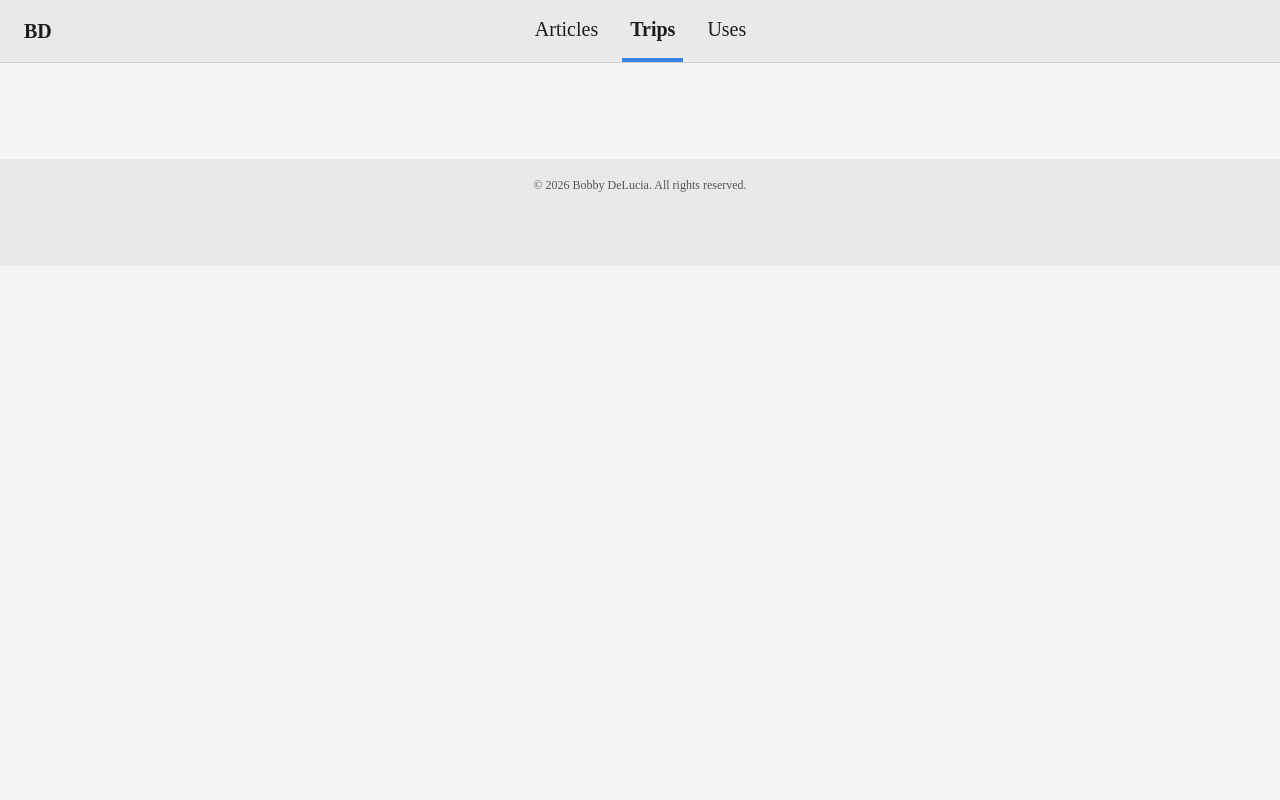
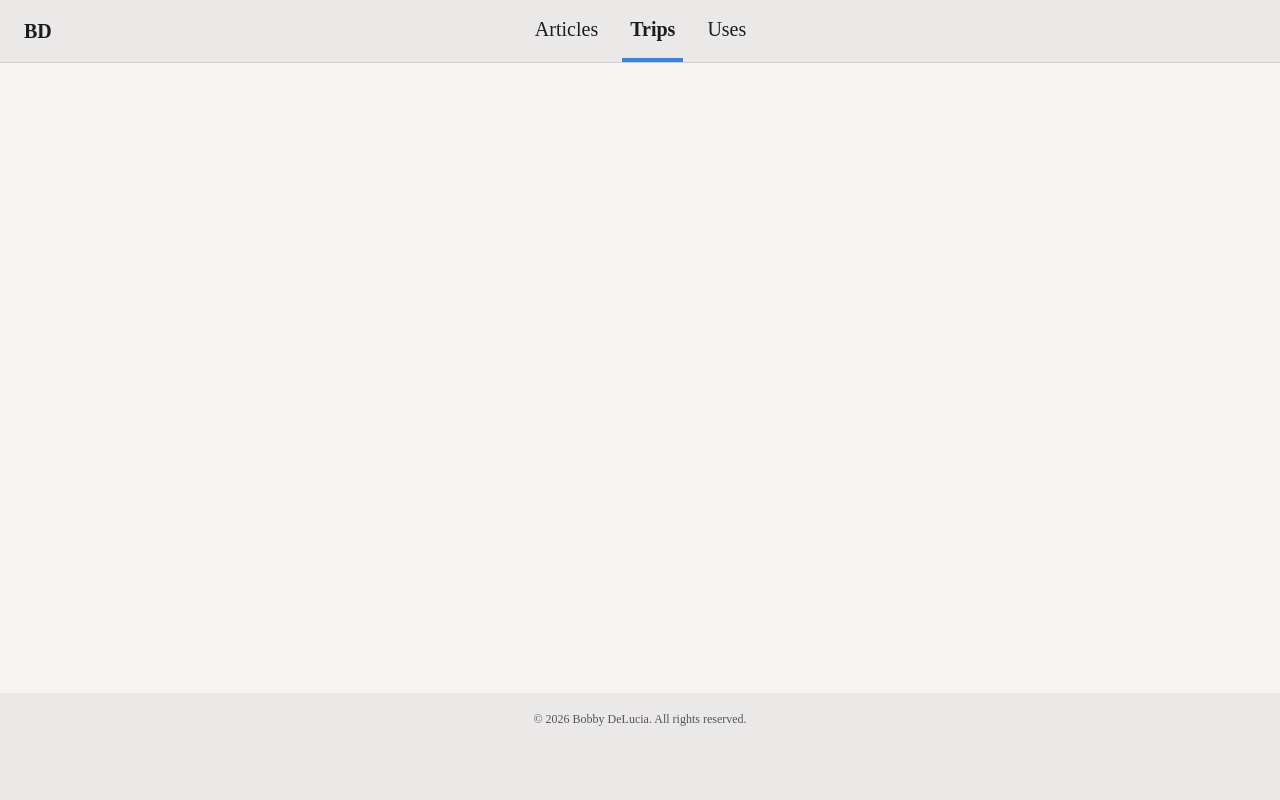
Before and after one commit to bdelucia/bobbeh.io, an Astro site: page /trips in a window 1280 px wide. Built offline with nearby package versions, Linux system fonts and the light colour scheme; Astro itself is replaced by a stand-in of ours; some packages are replaced by stand-ins of ours; some icons are missing.

Commit message:
main container min height

```diff
--- a/src/styles/global.css
+++ b/src/styles/global.css
@@ -78,6 +78,9 @@ body {
 	font-family: var(--font-sans);
 	margin: 0;
 	padding: 0;
+	min-height: 100vh;
+	display: flex;
+	flex-direction: column;
 	text-align: left;
 	background-color: var(--bg-base, #f6f5f4);
 	word-wrap: break-word;
@@ -89,6 +92,7 @@ body {
 main {
 	position: relative;
 	z-index: 0;
+	flex: 1 0 auto;
 	width: 100%;
 	box-sizing: border-box;
 	margin: 0;
```
